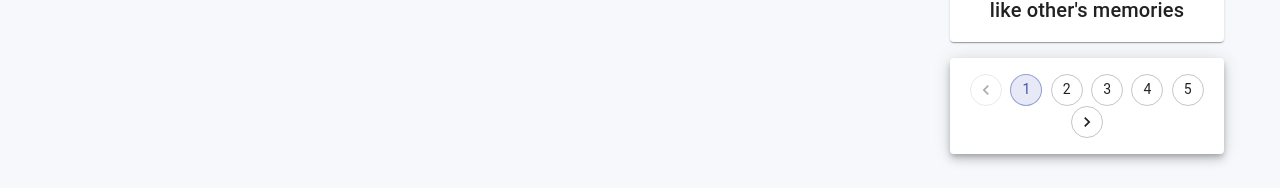
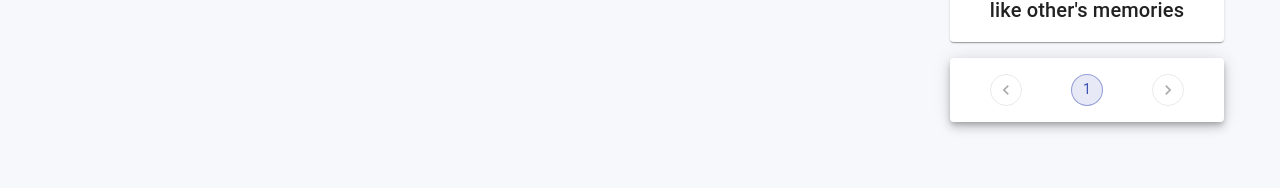
Before and after one commit to Avtandil03/memories_project, a React (Create React App) app in the folder client/: page /posts in a window 1280 px wide. Shown: the part 379-567 px from the top of the page. Built offline with nearby package versions, Linux system fonts and the light colour scheme; no server answers.

Commit message:
make dynamic pagination

```diff
--- a/client/src/components/Pagination.jsx
+++ b/client/src/components/Pagination.jsx
@@ -7,7 +7,7 @@ import { getPosts } from '../actions/posts';
 import useStyles from './styles';
 
 const Paginate = ({ page }) => {
-  const { numberOfPages } = useSelector((state) => state.posts);
+  const { totalPages } = useSelector((state) => state.posts);
   const dispatch = useDispatch();
 
   const classes = useStyles();
@@ -21,8 +21,8 @@ const Paginate = ({ page }) => {
   return (
     <Pagination
       classes={{ ul: classes.ul }}
-      count={5}
-      page={Number(page) || 3}
+      count={totalPages}
+      page={Number(page) || 1}
       variant="outlined"
       color="primary"
       renderItem={(item) => (
```
